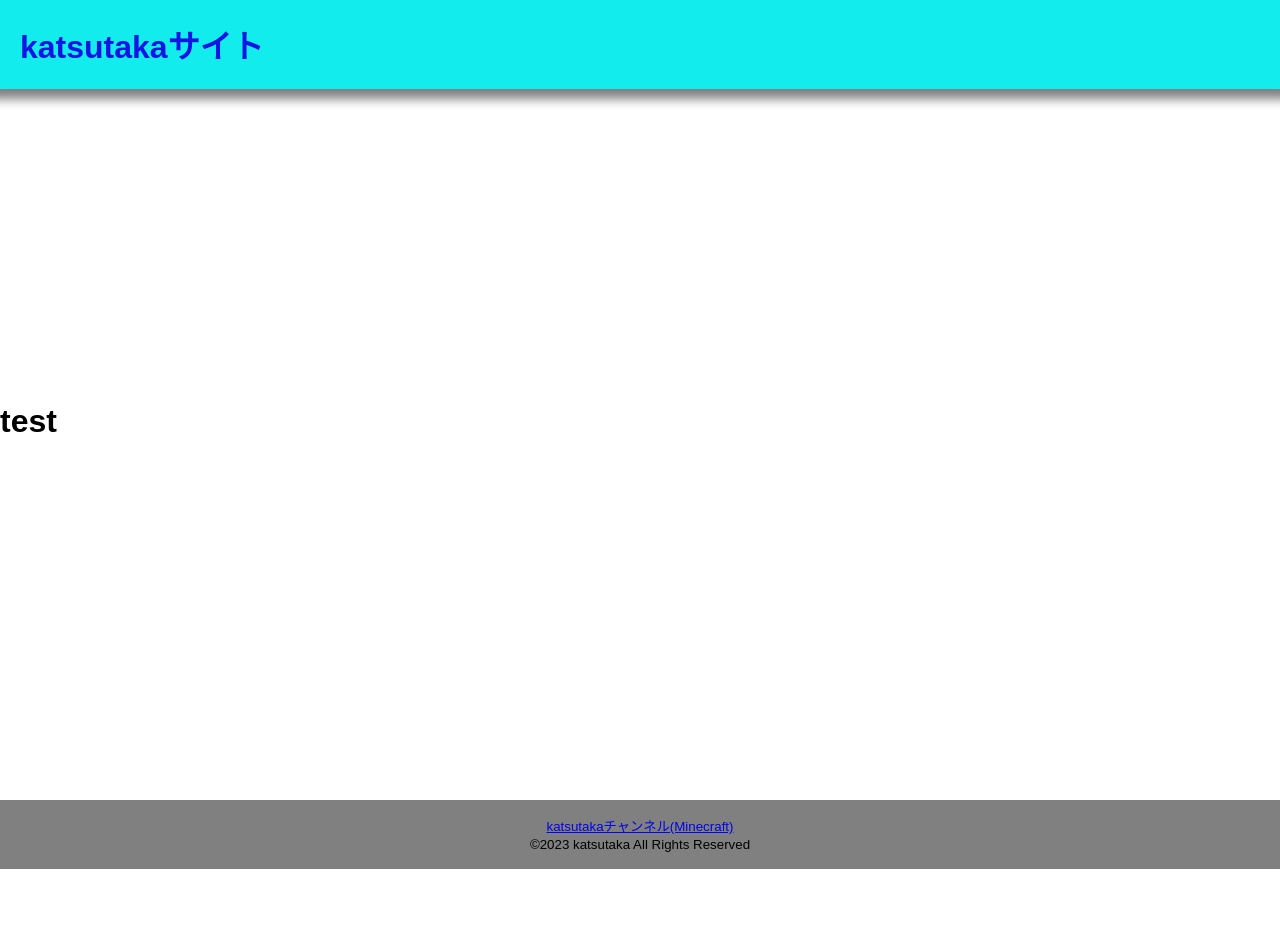
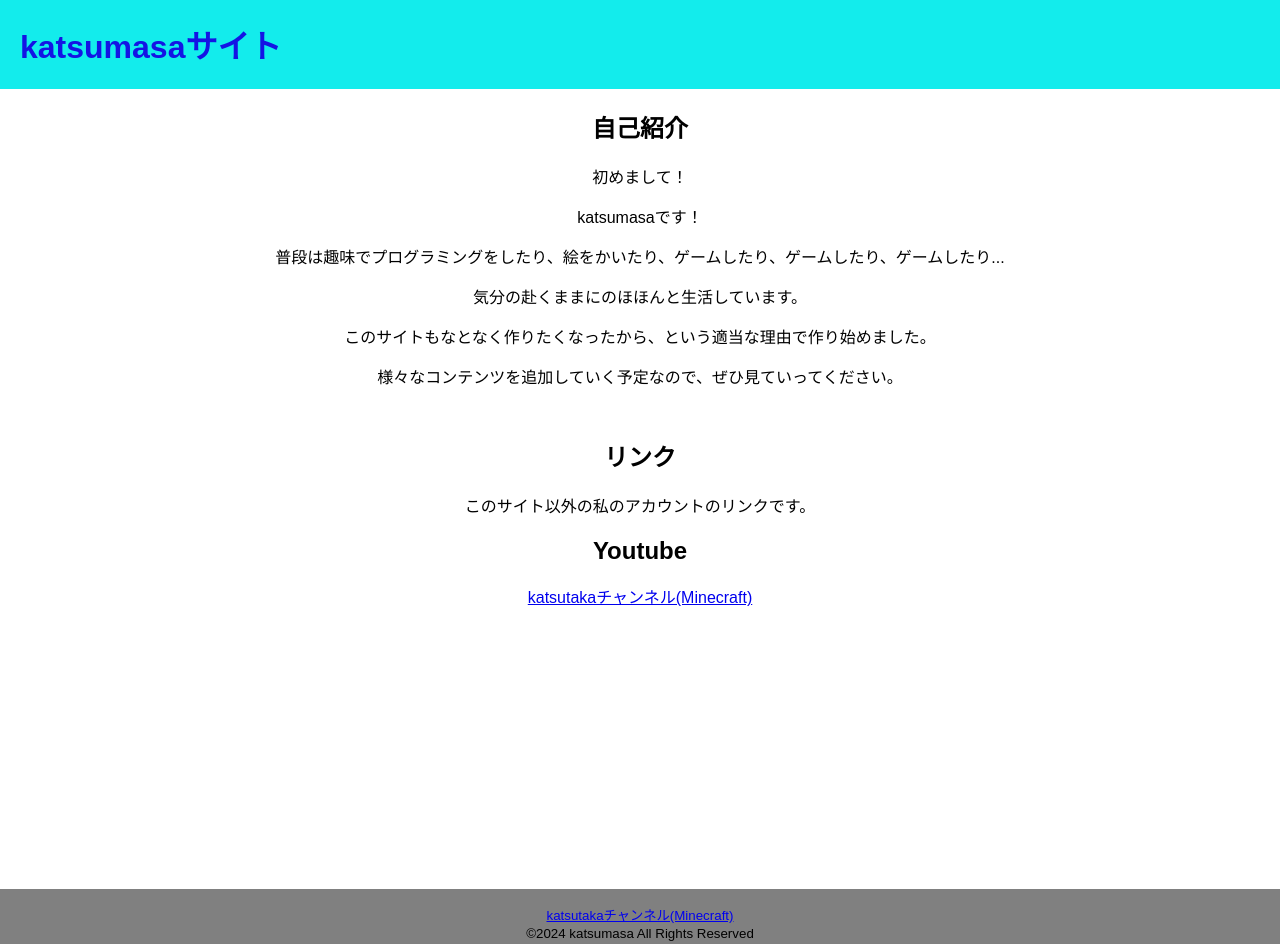
Before and after one commit to katsumasa1234/katsumasa1234.github.io, a plain HTML site: page index.html in a window 1280 px wide. Before the commit the page ends 869 px from the top, so only its background shows below. Drawn offline with nearby package versions, Linux system fonts and the light colour scheme; a web font is replaced by a local one.

Commit message:
自己紹介作成

```diff
--- a/include/footer.html
+++ b/include/footer.html
@@ -1,5 +1,5 @@
 <link rel="stylesheet" href="../style.css"/>
 <p>
     <a href="https://www.youtube.com/channel/UCu_cU4MPS_-m2NGBiw1-88g/" target="_blank" rel="noopener"><small>katsutakaチャンネル(Minecraft)<br></small></a>
-    <small>&copy;2023 katsutaka All Rights Reserved</small>
+    <small>&copy;2024 katsumasa All Rights Reserved</small>
 </p>
--- a/include/header.html
+++ b/include/header.html
@@ -1,2 +1,2 @@
 <link rel="stylesheet" href="../style.css"/>
-<a href="/" class="title"><h1>katsutakaサイト</h1></a>
+<a href="/" class="title"><h1>katsumasaサイト</h1></a>
--- a/index.html
+++ b/index.html
@@ -4,7 +4,7 @@
     <meta charset="utf-8">
     <script async src="https://pagead2.googlesyndication.com/pagead/js/adsbygoogle.js?client=ca-pub-6210639431781376" crossorigin="anonymous"></script>
     <meta name="viewport" content="width=device-width, initial-scale=1">
-    <title>katsutakaサイト</title>
+    <title>katsumasaサイト</title>
     <link rel="icon" type="image/png" href="img/star.png">
     <script src="https://code.jquery.com/jquery-3.7.0.min.js"
             integrity="sha256-2Pmvv0kuTBOenSvLm6bvfBSSHrUJ+3A7x6P5Ebd07/g=" crossorigin="anonymous"></script>
@@ -19,8 +19,21 @@
 <header class="load_header"></header>
 <body>
     <main>
-        <h1></h1>
-        <h1>test</h1>
+        <article>
+            <h1>自己紹介</h1>
+            <p>初めまして！</p>
+            <p>katsumasaです！</p>
+            <p>普段は趣味でプログラミングをしたり、絵をかいたり、ゲームしたり、ゲームしたり、ゲームしたり...</p>
+            <p>気分の赴くままにのほほんと生活しています。</p>
+            <p>このサイトもなとなく作りたくなったから、という適当な理由で作り始めました。</p>
+            <p>様々なコンテンツを追加していく予定なので、ぜひ見ていってください。</p>
+        </article>
+        <article>
+            <h1>リンク</h1>
+            <p>このサイト以外の私のアカウントのリンクです。</p>
+            <h2>Youtube</h2>
+            <a href="https://www.youtube.com/@katsutaka355" target="_blank">katsutakaチャンネル(Minecraft)</a>
+        </article>
     </main>
 </body>
 <footer class="load_footer"></footer>
--- a/style.css
+++ b/style.css
@@ -2,10 +2,7 @@
 
 .load_header{
     width: 100vw;
-    position: fixed;
-    box-shadow: 0px 0px 10px 10px gray;
     background-color: rgb(19, 236, 236);
-    z-index: 9999999;
     > a.title{
         text-decoration-line: none;
         display: inline-block;
@@ -26,7 +23,6 @@
     position: relative;
     bottom: 0;
     text-align: center;
-    z-index: 99999999999;
 }
 
 html{
@@ -39,9 +35,12 @@ body {
 }
 
 main{
-    position: relative;
     min-height: 100vh;
     height: auto;
     margin: 0px;
-    display: grid;
+    text-align: center;
 }
+
+article{
+    margin: 0px 0px 50px 0px
+}
```
Also changed, not shown: 1 other file.
